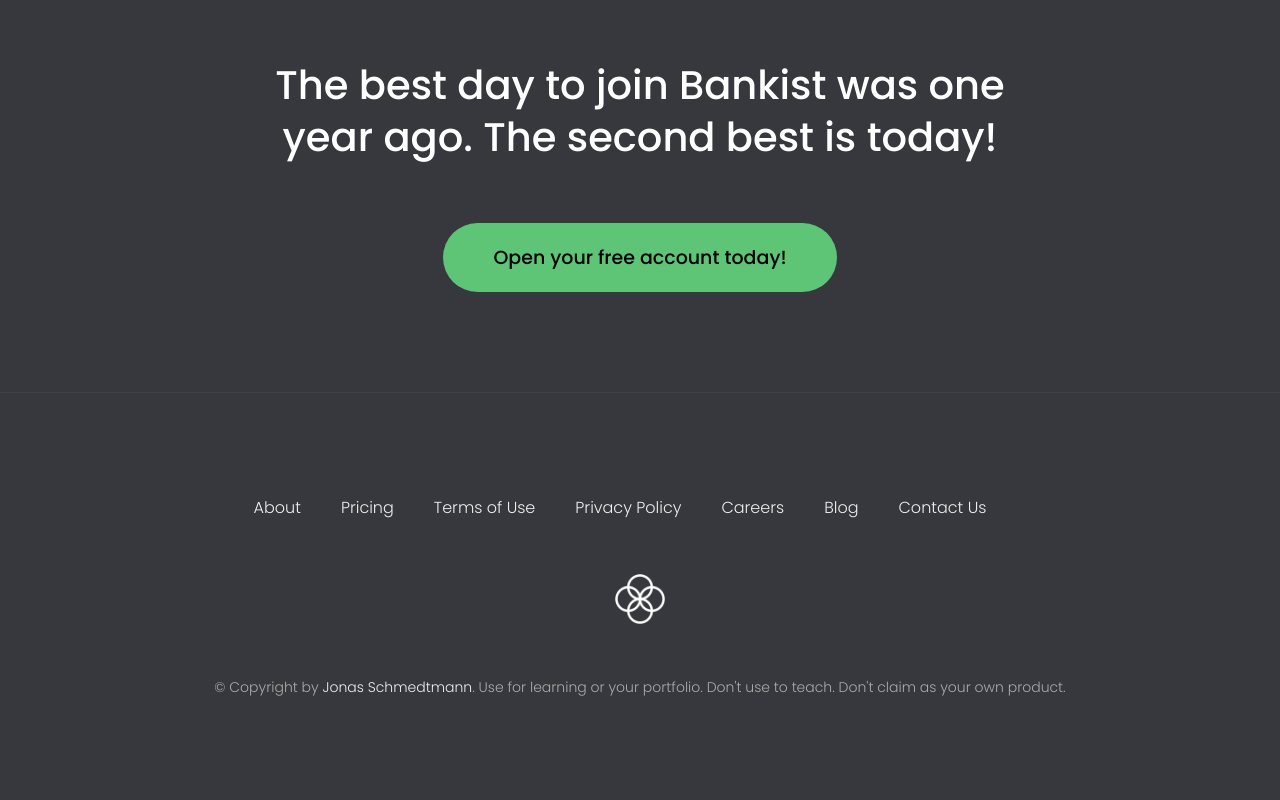
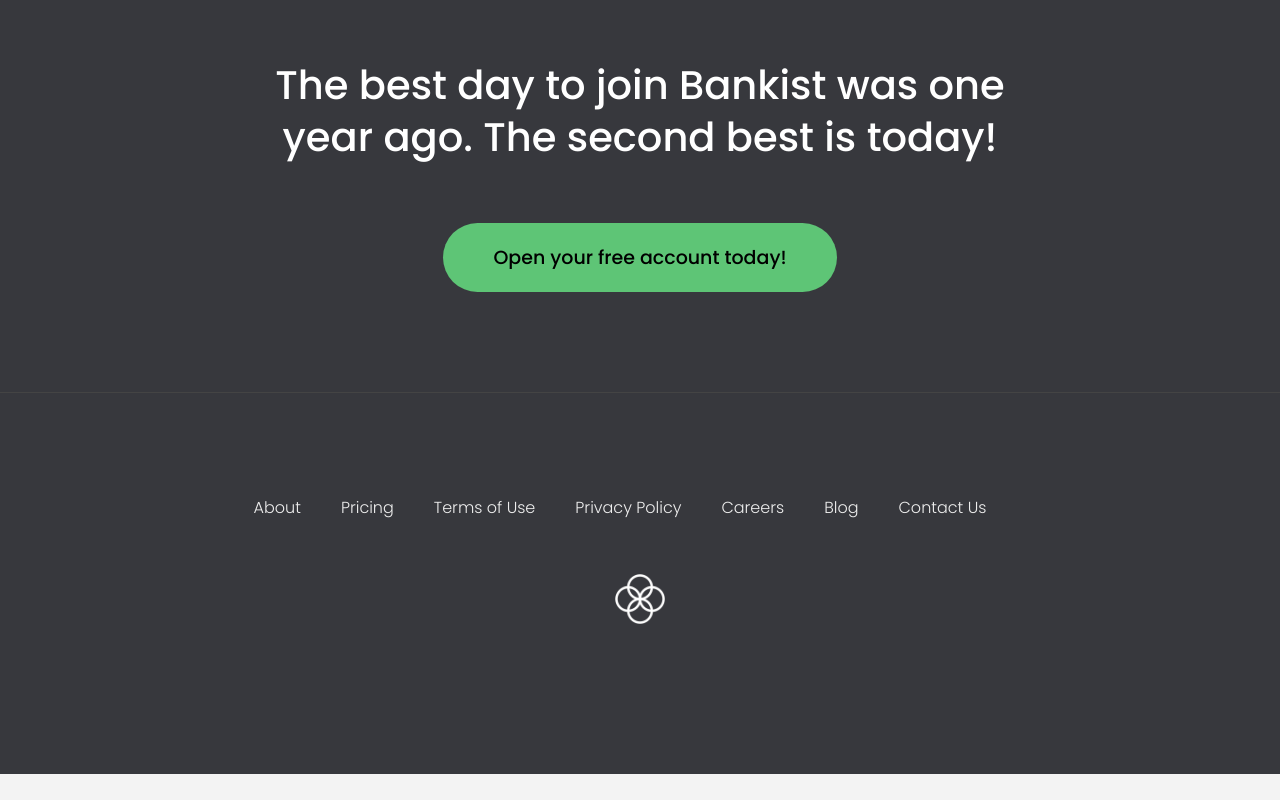
Before and after one commit to Ogaga01/Bankist-Landing-Page, a website: page index.html in a window 1280 px wide. Shown: the part 4166-4966 px from the top of the page. After the commit the page ends 4940 px from the top, so only its background shows below. Drawn offline with Linux system fonts and the light colour scheme.

Commit message:
Add linters files and fix linters errors

```diff
--- a/index.html
+++ b/index.html
@@ -320,7 +320,7 @@
         </li>
       </ul>
       <img src="img/icon.png" alt="Logo" class="footer__logo" />
-      <p class="footer__copyright">
+      <!-- <p class="footer__copyright">
         &copy; Copyright by
         <a
           class="footer__link twitter-link"
@@ -329,7 +329,7 @@
           >Jonas Schmedtmann</a
         >. Use for learning or your portfolio. Don't use to teach. Don't claim
         as your own product.
-      </p>
+      </p> -->
     </footer>
 
     <div class="modal hidden">
--- a/style.css
+++ b/style.css
@@ -5,7 +5,7 @@
   --color-secondary: #ffcb03;
   --color-tertiary: #ff585f;
   --color-primary-darker: #4bbb7d;
-  --color-secondary-darker: #ffbb00;
+  --color-secondary-darker: #fb0;
   --color-tertiary-darker: #fd424b;
   --color-primary-opacity: #5ec5763a;
   --color-secondary-opacity: #ffcd0331;
@@ -37,7 +37,6 @@
 .section {
   padding: 15rem 3rem;
   border-top: 1px solid #ddd;
-
   transition: transform 1s, opacity 1s;
 }
 
@@ -165,7 +164,7 @@
 
 .nav__link--btn:hover,
 .nav__link--btn:active {
-  color: inherit;
+  /* color: inherit; */
   background-color: var(--color-primary-darker);
   color: #333;
 }
@@ -181,14 +180,12 @@
 
 .header__title {
   flex: 1;
-
   max-width: 115rem;
   display: grid;
   grid-template-columns: 3fr 2fr;
   row-gap: 3rem;
   align-content: center;
   justify-content: center;
-
   align-items: start;
   justify-items: start;
 }
@@ -273,7 +270,6 @@
 .operations {
   max-width: 100rem;
   margin: 12rem auto 0 auto;
-
   background-color: #fff;
 }
 
@@ -356,18 +352,23 @@
 .operations__icon--1 {
   background-color: var(--color-secondary-opacity);
 }
+
 .operations__icon--2 {
   background-color: var(--color-primary-opacity);
 }
+
 .operations__icon--3 {
   background-color: var(--color-tertiary-opacity);
 }
+
 .operations__icon--1 svg {
   fill: var(--color-secondary-darker);
 }
+
 .operations__icon--2 svg {
   fill: var(--color-primary);
 }
+
 .operations__icon--3 svg {
   fill: var(--color-tertiary);
 }
@@ -388,7 +389,6 @@
   top: 0;
   width: 100%;
   height: 50rem;
-
   display: flex;
   align-items: center;
   justify-content: center;
@@ -408,7 +408,6 @@
   position: absolute;
   top: 50%;
   z-index: 10;
-
   border: none;
   background: rgba(255, 255, 255, 0.7);
   font-family: inherit;
@@ -450,6 +449,7 @@
   transition: all 0.5s;
 
   /* Only necessary when overlying images */
+
   /* box-shadow: 0 0.6rem 1.5rem rgba(0, 0, 0, 0.7); */
 }
 
@@ -496,7 +496,6 @@
 .testimonial__author {
   margin-left: 3rem;
   font-style: normal;
-
   display: grid;
   grid-template-columns: 6.5rem 1fr;
   column-gap: 2rem;
```
